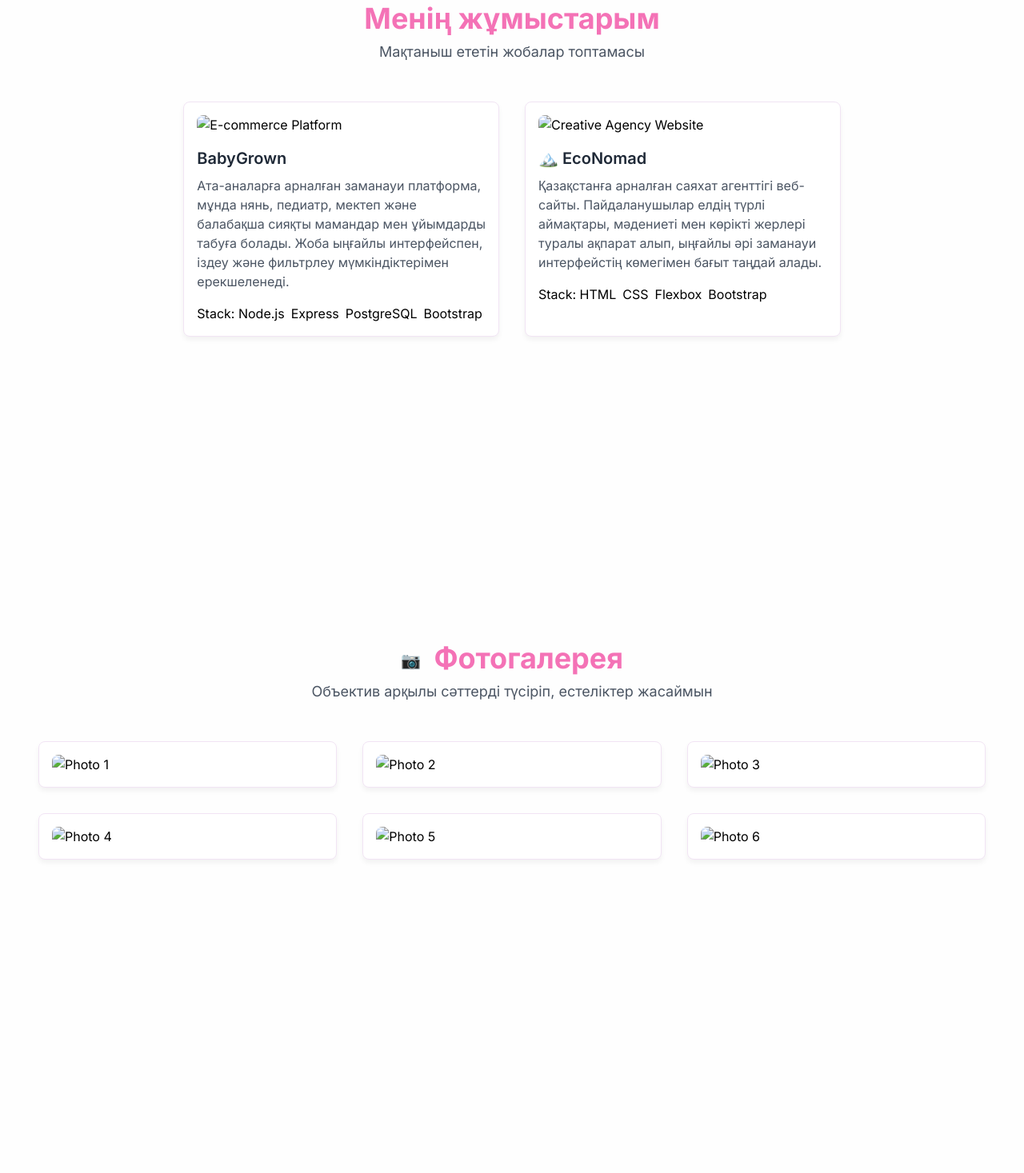
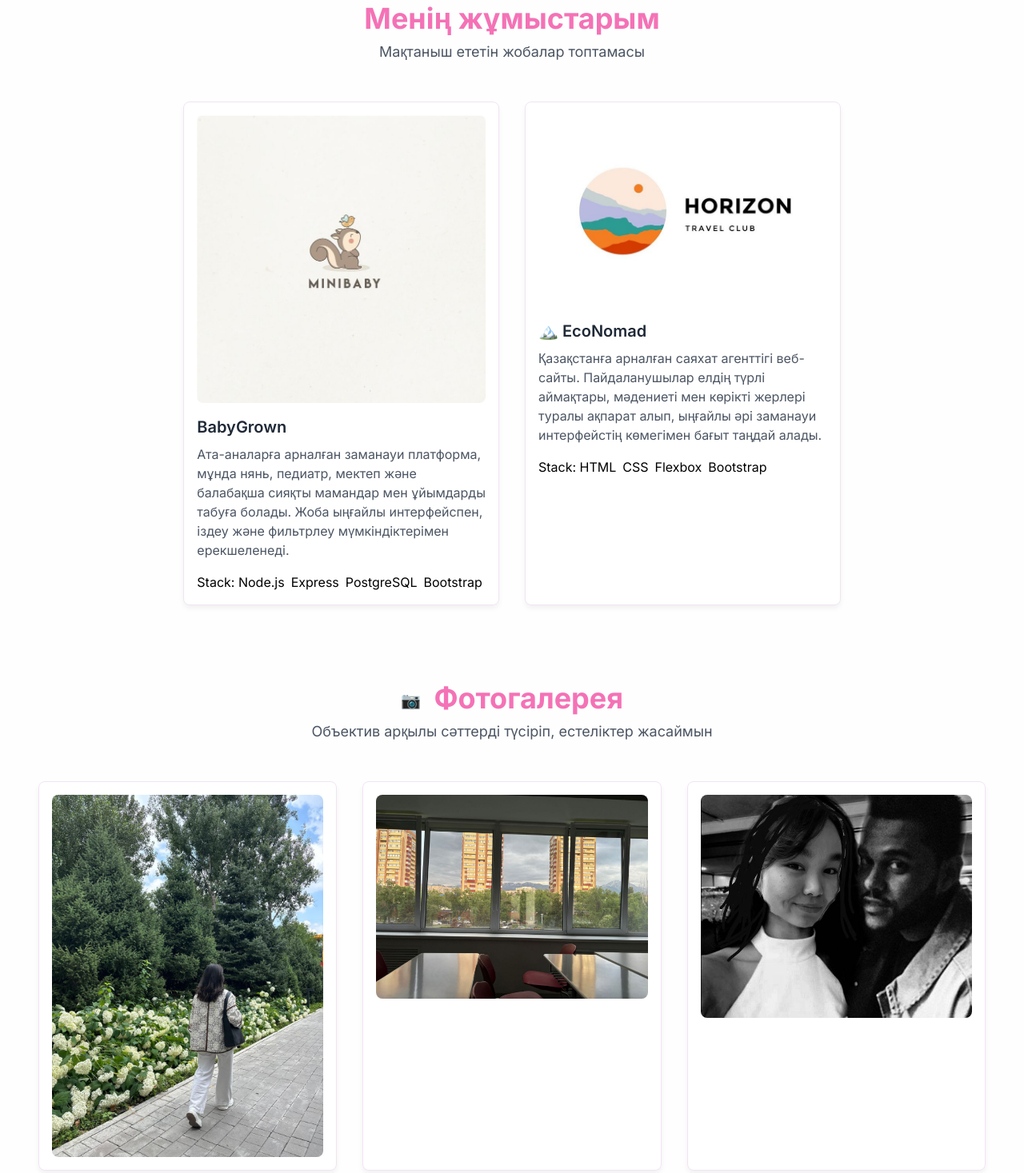
Before and after one commit to Sandibala/Portfolio-Kazakh-Language, a plain HTML site: page index.html in a window 1280 px wide. Shown: the part 1721-3188 px from the top of the page at 80% size. Drawn offline with nearby package versions, Linux system fonts and the light colour scheme.

Commit message:
Update index.html

```diff
--- a/index.html
+++ b/index.html
@@ -159,7 +159,7 @@
                 <div class="relative flex-shrink-0 w-80 h-80">
                     <div class="w-full h-full rounded-full gradient-about-circle"></div>
                     <div class="absolute inset-0 flex items-center justify-center p-8">
-                        <img src="photosS/Sandu10.jpg" alt="Сіздің фотоңыз" class="w-full h-full rounded-full object-cover shadow-lg">
+                        <img src="Sandu10.jpg" alt="Сіздің фотоңыз" class="w-full h-full rounded-full object-cover shadow-lg">
                     </div>
                 </div>
 
@@ -218,7 +218,7 @@
             <div class="flex flex-wrap justify-center gap-8">
                 <!-- Project Card 1: E-commerce Platform -->
                 <div class="card w-full lg:w-1/3 p-4 rounded-lg">
-                    <img src="photosS/We need a fun loving logo for a baby gift website _ Logo design contest.jpeg" alt="E-commerce Platform" class="rounded-lg mb-4">
+                    <img src="We need a fun loving logo for a baby gift website _ Logo design contest.jpeg" alt="E-commerce Platform" class="rounded-lg mb-4">
                     <h3 class="text-xl font-semibold text-gray-800 mb-2">BabyGrown</h3>
                     <p class="text-gray-600 mb-4">Ата-аналарға арналған заманауи платформа, мұнда нянь, педиатр, мектеп және балабақша сияқты мамандар мен ұйымдарды табуға болады. Жоба ыңғайлы интерфейспен, іздеу және фильтрлеу мүмкіндіктерімен ерекшеленеді.</p>
                     <div class="flex flex-wrap gap-2">
@@ -231,7 +231,7 @@
 
                 <!-- Project Card 2: Creative Agency Website -->
                 <div class="card w-full lg:w-1/3 p-4 rounded-lg">
-                    <img src="photosS/Logo, logotype, sign_ Horizon.jpeg" alt="Creative Agency Website" class="rounded-lg mb-4">
+                    <img src="Logo, logotype, sign_ Horizon.jpeg" alt="Creative Agency Website" class="rounded-lg mb-4">
                     <h3 class="text-xl font-semibold text-gray-800 mb-2">🏔️ EcoNomad</h3>
                     <p class="text-gray-600 mb-4">Қазақстанға арналған саяхат агенттігі веб-сайты. Пайдаланушылар елдің түрлі аймақтары, мәдениеті мен көрікті жерлері туралы ақпарат алып, ыңғайлы әрі заманауи интерфейстің көмегімен бағыт таңдай алады.</p>
                     <div class="flex flex-wrap gap-2">
@@ -256,27 +256,27 @@
             <div class="grid grid-cols-1 sm:grid-cols-2 md:grid-cols-3 gap-8">
                 <!-- Photo 1 -->
                 <div class="card p-4 rounded-lg">
-                    <img src="photosS/Sandu11.jpg" alt="Photo 1" class="rounded-lg w-full h-auto">
+                    <img src="Sandu11.jpg" alt="Photo 1" class="rounded-lg w-full h-auto">
                 </div>
                 <!-- Photo 2 -->
                 <div class="card p-4 rounded-lg">
-                    <img src="photosS/Sandu12.jpg" alt="Photo 2" class="rounded-lg w-full h-auto">
+                    <img src="Sandu12.jpg" alt="Photo 2" class="rounded-lg w-full h-auto">
                 </div>
                 <!-- Photo 3 -->
                 <div class="card p-4 rounded-lg">
-                    <img src="photosS/Sandu13.jpg" alt="Photo 3" class="rounded-lg w-full h-auto">
+                    <img src="Sandu13.jpg" alt="Photo 3" class="rounded-lg w-full h-auto">
                 </div>
                 <!-- Photo 4 -->
                 <div class="card p-4 rounded-lg">
-                    <img src="photosS/Sandu14.jpg" alt="Photo 4" class="rounded-lg w-full h-auto">
+                    <img src="Sandu14.jpg" alt="Photo 4" class="rounded-lg w-full h-auto">
                 </div>
                 <!-- Photo 5 -->
                 <div class="card p-4 rounded-lg">
-                    <img src="photosS/Sandu1.jpg" alt="Photo 5" class="rounded-lg w-full h-auto">
+                    <img src="Sandu1.jpg" alt="Photo 5" class="rounded-lg w-full h-auto">
                 </div>
                 <!-- Photo 6 -->
                 <div class="card p-4 rounded-lg">
-                    <img src="photosS/Sandu3.jpg" alt="Photo 6" class="rounded-lg w-full h-auto">
+                    <img src="Sandu3.jpg" alt="Photo 6" class="rounded-lg w-full h-auto">
                 </div>
             </div>
         </section>
```
